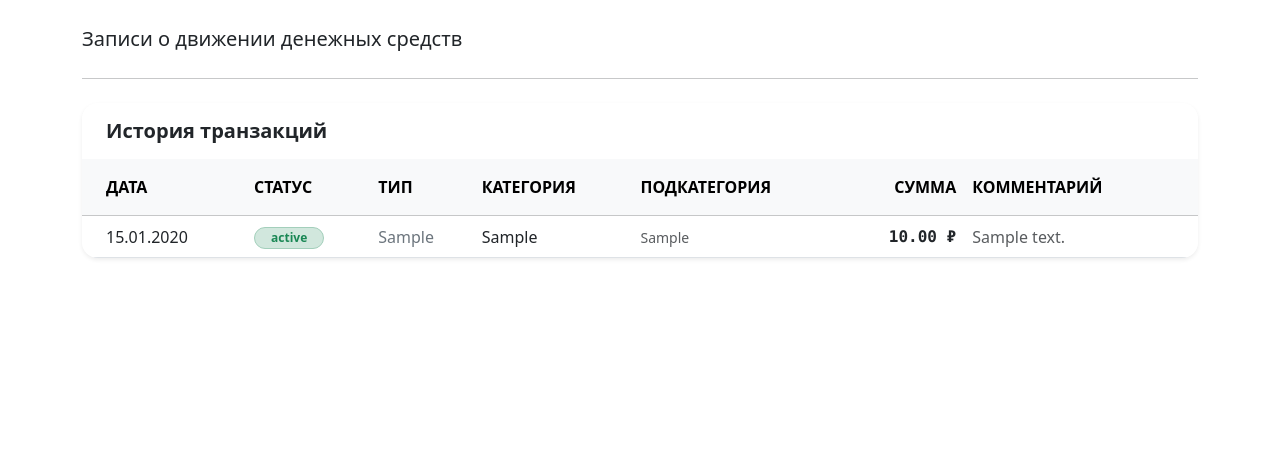
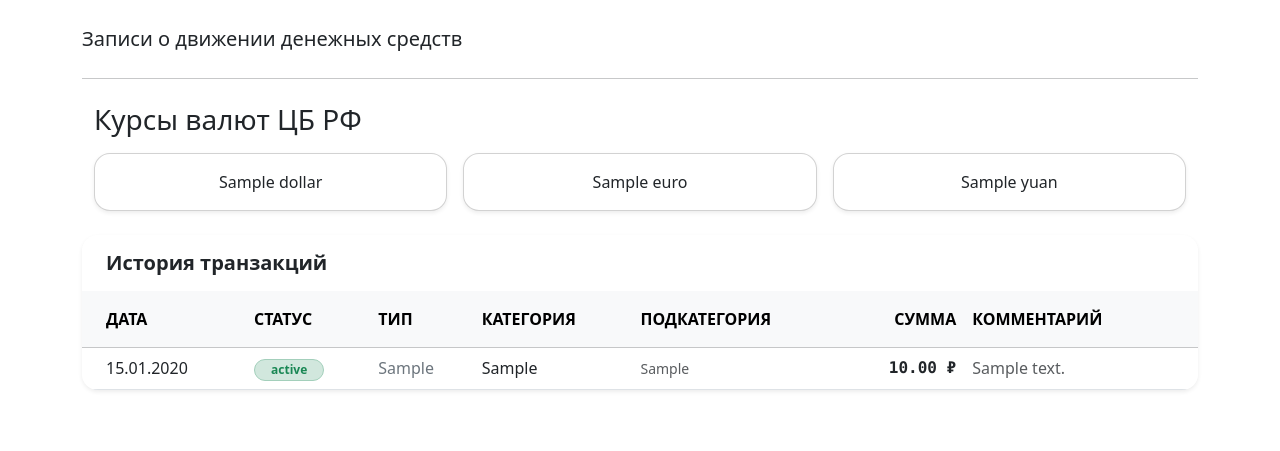
Before and after one commit to MRRomenin/DDS, a Django app: template cashflow/templates/transaction/list.html in a window 1280 px wide. Shown: the part 88-539 px from the top of the page. Run offline with Django 5.2, Linux system fonts and the light colour scheme; tables that the repository leaves empty hold one stand-in row (values such as "Sample post"); the template is opened without the code that fills it: values that come from a table or form of the project are taken from there, most other values are stand-ins (such as "Sample title", 1, 10 or a date in 2020).

Commit message:
feat(cashflow): add a valute display

```diff
--- a/cashflow/templates/transaction/list.html
+++ b/cashflow/templates/transaction/list.html
@@ -4,13 +4,12 @@
 <div class="jumbotron">
     <p class="lead">Записи о движении денежных средств</p>
     <hr class="my-4">
+        {% include "transaction/valute.html" %}
 
     <div class="card border-0 shadow-sm rounded-4 overflow-hidden">
-
         <div class="card-header bg-white py-3 px-4 border-0 d-flex justify-content-between align-items-center">
             <h5 class="mb-0 fw-bold text-dark">История транзакций</h5>
         </div>
-
         <div class="card-body p-0">
             <div class="table-responsive">
                 <table class="table table-hover align-middle mb-0">
--- /dev/null
+++ b/cashflow/templates/transaction/valute.html
@@ -0,0 +1,18 @@
+{% block content %}
+
+<div class="container my-4">
+    <h3 class="mb-3">Курсы валют ЦБ РФ</h3>
+    <div class="row g-3">
+        <div class="col-12 col-md-4">
+            <div class="card shadow-sm rounded-4 p-3 text-center">{{ dollar }}</div>
+        </div>
+        <div class="col-12 col-md-4">
+            <div class="card shadow-sm rounded-4 p-3 text-center">{{ euro }}</div>
+        </div>
+        <div class="col-12 col-md-4">
+            <div class="card shadow-sm rounded-4 p-3 text-center">{{ yuan }}</div>
+        </div>
+    </div>
+</div>
+
+{% endblock %}
```
Also changed, not shown: cashflow/views.py (+31 -1 lines).
